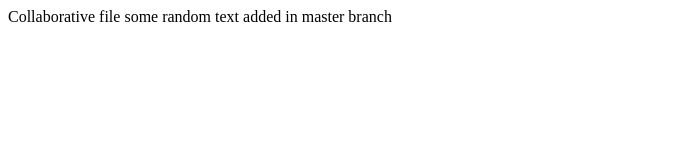
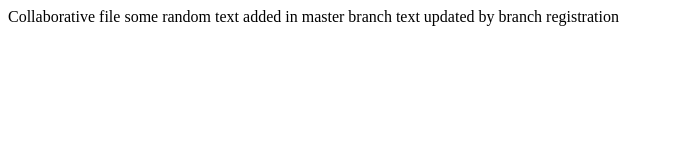
Before and after one commit to warshabarde/intergit, a plain HTML site: page index.html in a window 1280 px wide. Shown: the whole page, without its empty margins (0-674 px from the left). Drawn offline with Linux system fonts and the light colour scheme.

Commit message:
index.html updated by registration branch

```diff
--- a/index.html
+++ b/index.html
@@ -2,6 +2,6 @@
 	<head>Collaborative file</head>
 	<body>
 		<p1>some random text added in master branch</p1>
-
+		<p3>text updated by branch registration</p>
 	</body>
 </html>
```
